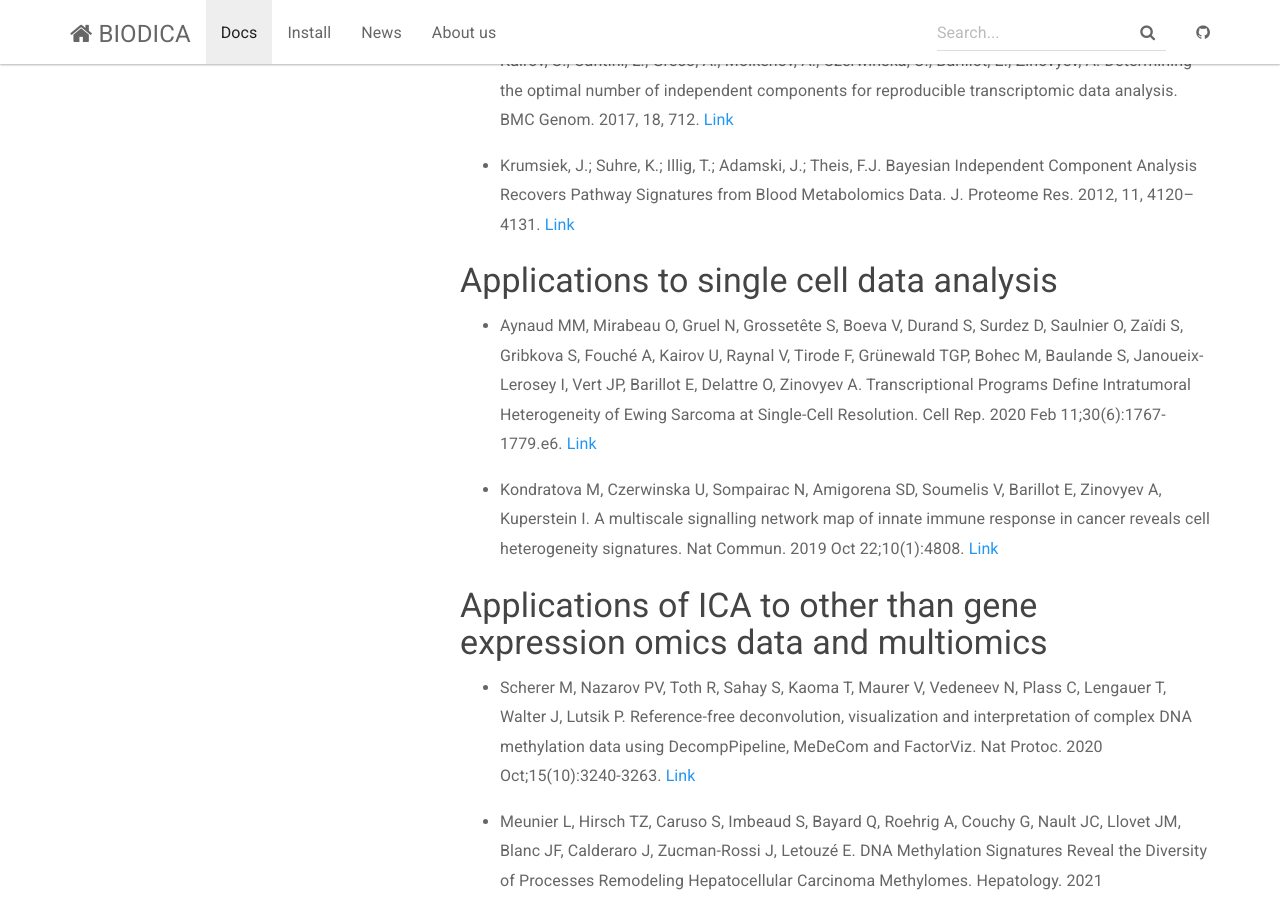
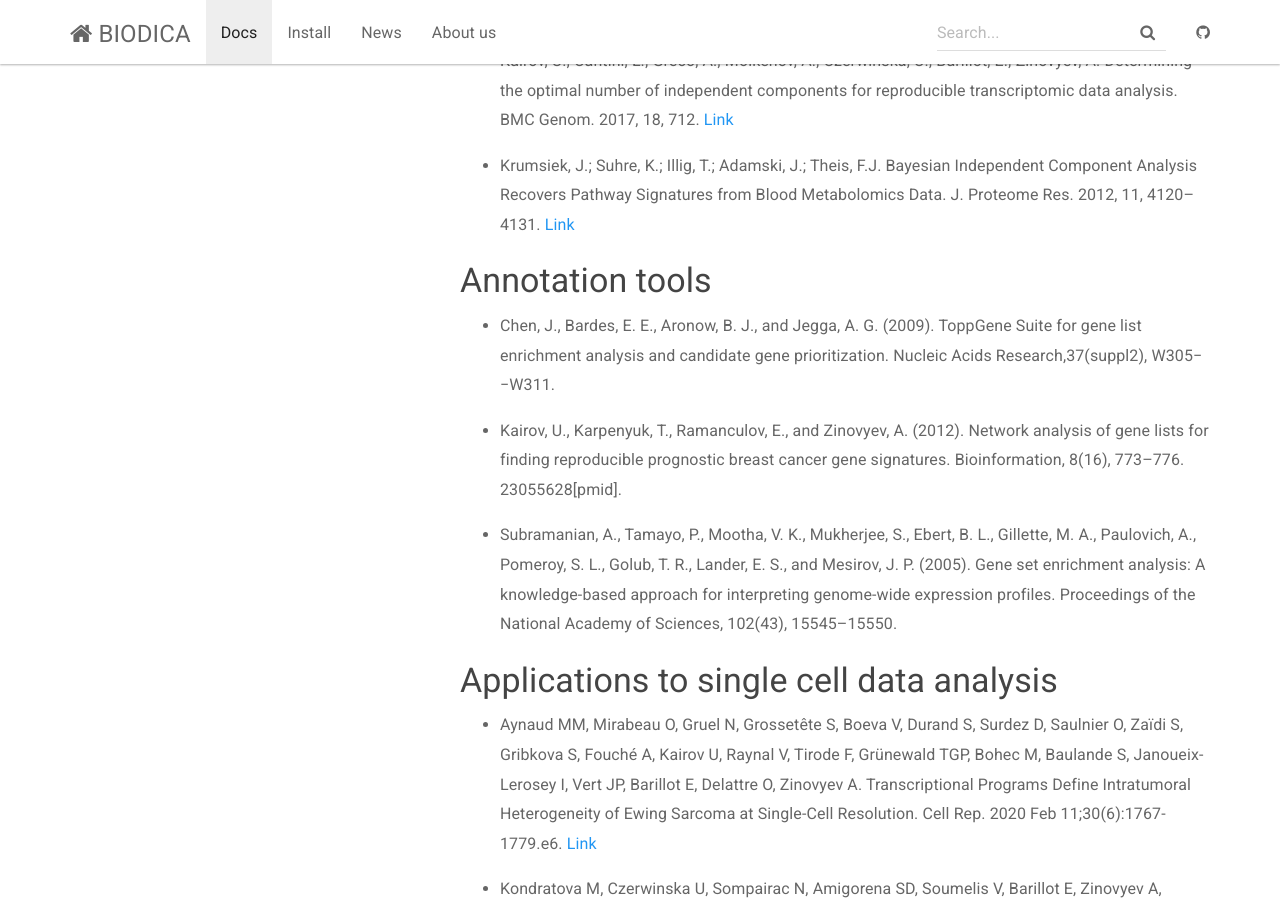
Before and after one commit to sysbio-curie/biodica-environment, a Jekyll site: the page built from _docs/references.md, in a window 1280 px wide and 900 px high, scrolled down 1889 px. Built offline with Jekyll 4.4.1, drawn with Linux system fonts in a browser that asks for light colours.

Commit message:
Update references.md

```diff
--- a/_docs/references.md
+++ b/_docs/references.md
@@ -76,7 +76,17 @@ and visualization. In Proceedings of the 2003 IEEE XIII Workshop on Neural Netwo
 
 * Krumsiek, J.; Suhre, K.; Illig, T.; Adamski, J.; Theis, F.J. Bayesian Independent Component Analysis Recovers Pathway Signatures from Blood Metabolomics Data. J. Proteome Res. 2012, 11, 4120–4131. <a href="https://pubs.acs.org/doi/10.1021/pr300231n">Link</a>
 
+### Annotation tools
 
+* Chen, J., Bardes, E. E., Aronow, B. J., and Jegga, A. G. (2009). ToppGene Suite for gene list enrichment analysis and candidate gene prioritization. Nucleic Acids Research,37(suppl2), W305−−W311.
+
+* Kairov, U., Karpenyuk, T., Ramanculov, E., and Zinovyev, A. (2012). Network analysis of gene lists for finding reproducible prognostic breast cancer gene signatures. Bioinformation, 8(16), 773–776. 23055628[pmid].
+
+* Subramanian, A., Tamayo, P., Mootha, V. K., Mukherjee, S., Ebert, B. L., Gillette,
+M. A., Paulovich, A., Pomeroy, S. L., Golub, T. R., Lander, E. S., and Mesirov, J. P.
+(2005). Gene set enrichment analysis: A knowledge-based approach for interpreting
+genome-wide expression profiles. Proceedings of the National Academy of Sciences,
+102(43), 15545–15550.
 
 ### Applications to single cell data analysis
 
```
